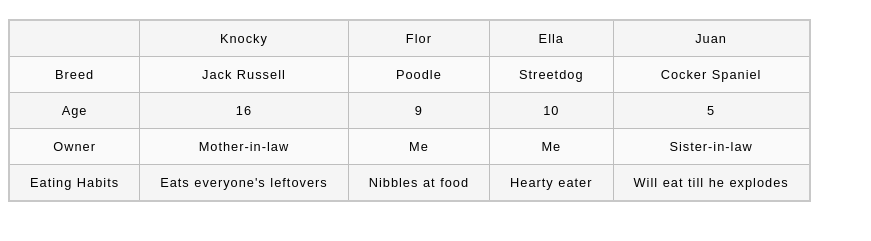
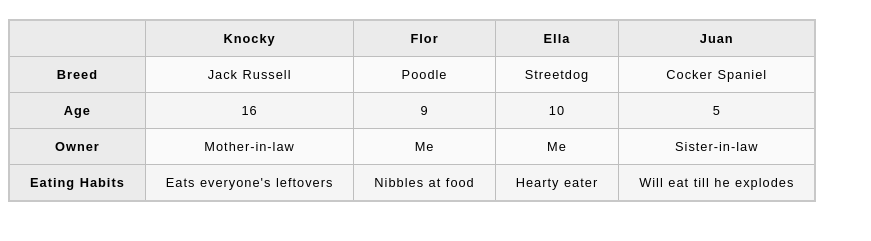
Before and after one commit to ternamdoo/programming-practice, a plain HTML site: page mdn-tables/table-basics/dogs-table.html in a window 1280 px wide. Shown: the part 61-302 px from the top of the page, without its empty margins (0-871 px from the left). Drawn offline with Linux system fonts and the light colour scheme.

Commit message:
Add table heading to appropriate rows and then create an animals table

```diff
--- a/mdn-tables/table-basics/dogs-table.html
+++ b/mdn-tables/table-basics/dogs-table.html
@@ -11,35 +11,35 @@
 
     <table>
       <tr>
-        <td>&nbsp;</td>
-        <td>Knocky</td>
-        <td>Flor</td>
-        <td>Ella</td>
-        <td>Juan</td>
+        <th>&nbsp;</th>
+        <th>Knocky</th>
+        <th>Flor</th>
+        <th>Ella</th>
+        <th>Juan</th>
       </tr>
       <tr>
-        <td>Breed</td>
+        <th>Breed</th>
         <td>Jack Russell</td>
         <td>Poodle</td>
         <td>Streetdog</td>
         <td>Cocker Spaniel</td>
       </tr>
       <tr>
-        <td>Age</td>
+        <th>Age</th>
         <td>16</td>
         <td>9</td>
         <td>10</td>
         <td>5</td>
       </tr>
       <tr>
-        <td>Owner</td>
+        <th>Owner</th>
         <td>Mother-in-law</td>
         <td>Me</td>
         <td>Me</td>
         <td>Sister-in-law</td>
       </tr>
       <tr>
-        <td>Eating Habits</td>
+        <th>Eating Habits</th>
         <td>Eats everyone's leftovers</td>
         <td>Nibbles at food</td>
         <td>Hearty eater</td>
```
Also changed, not shown: mdn-tables/table-basics/animals-table.html (added, +40 -0 lines).
